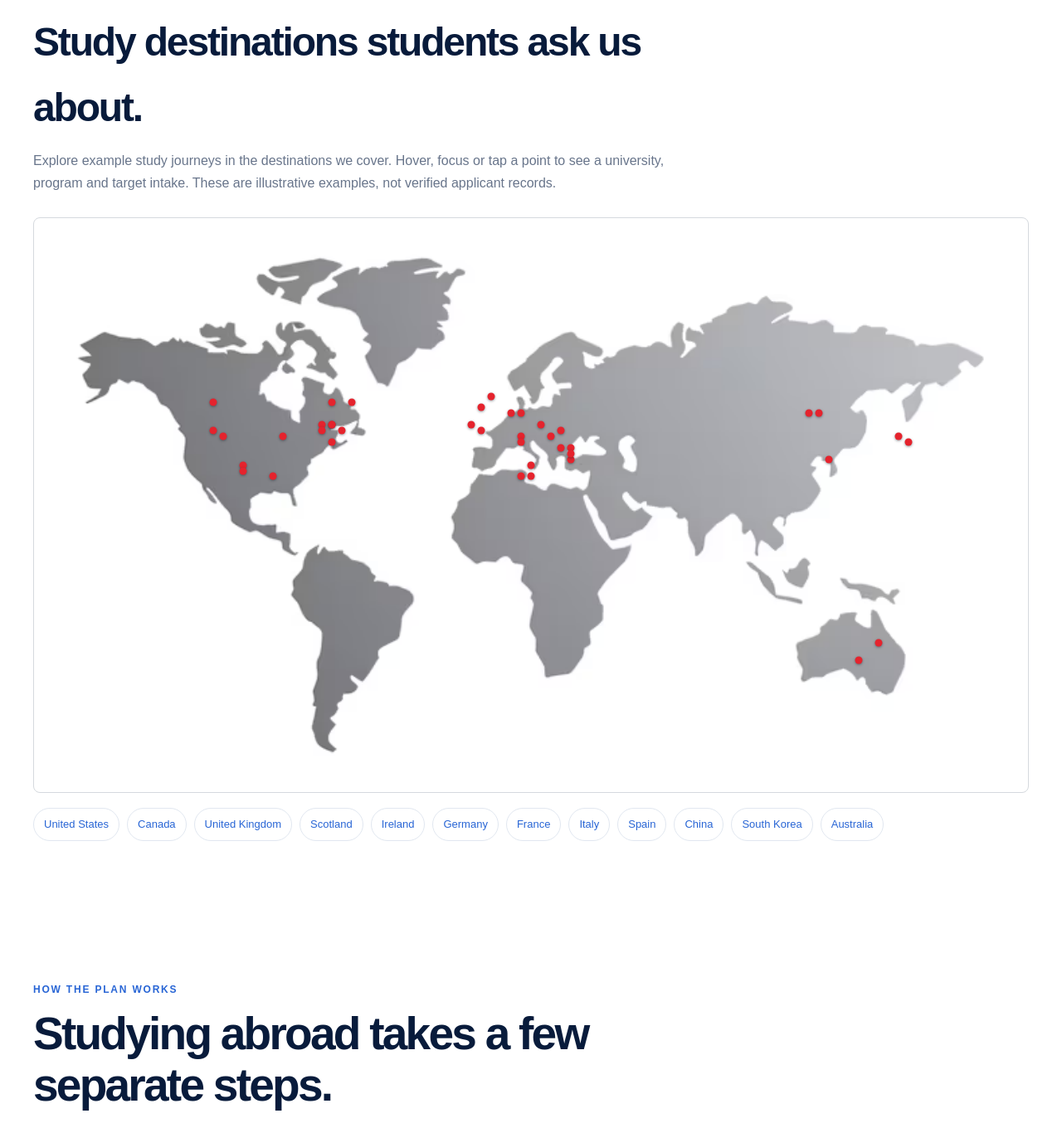
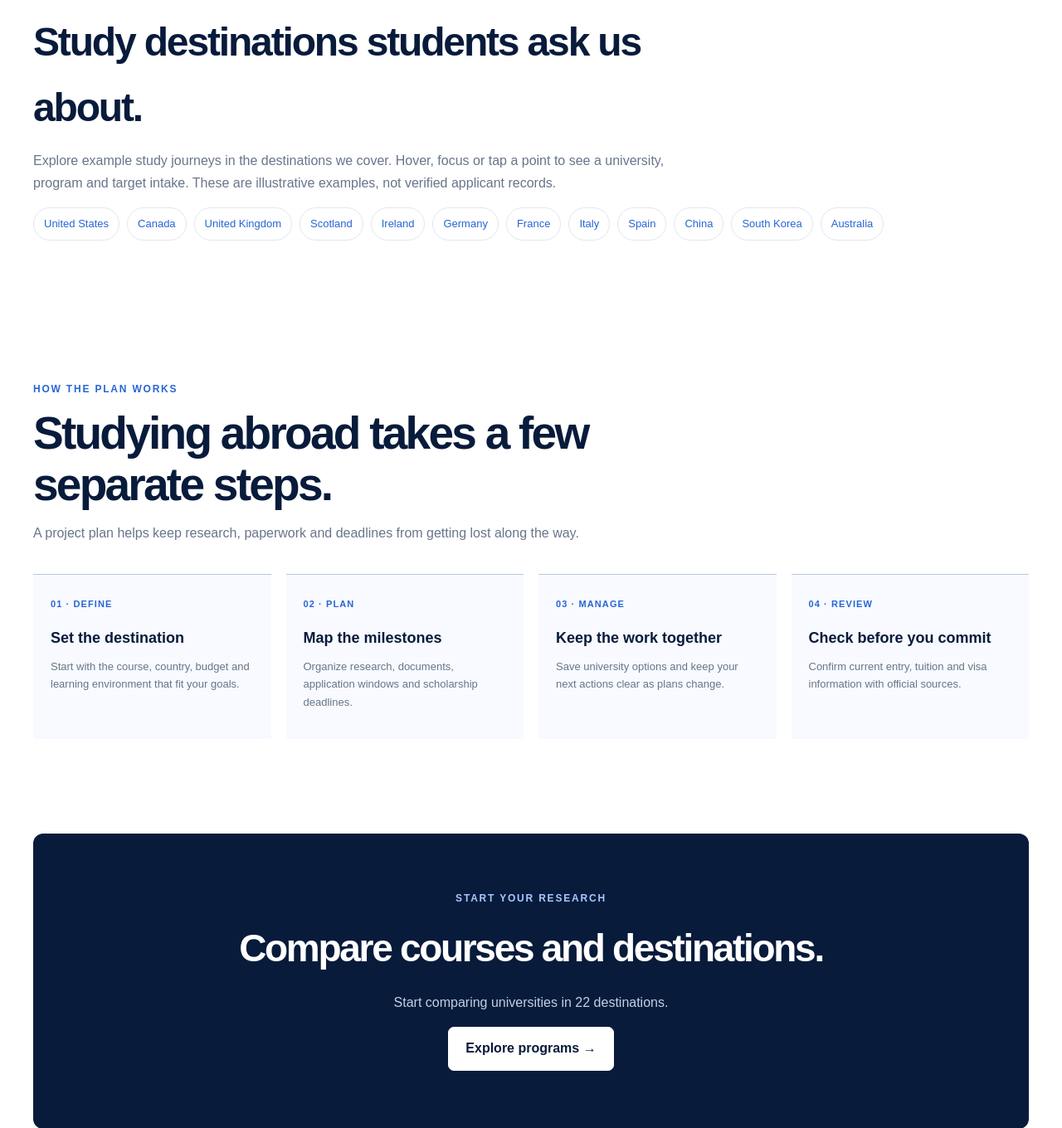
Before and after one commit to armanbalabekyan00-sys/unipatharmenia, a Flask app: page /about in a window 1280 px wide. Shown: the part 1344-2704 px from the top of the page at 83% size. Run offline with Flask 3, Linux system fonts and the light colour scheme; data that the repository does not hold is empty.

Commit message:
Update about.html

```diff
--- a/templates/about.html
+++ b/templates/about.html
@@ -28,7 +28,7 @@
     <section class="student-map-section page-shell">
         <div class="section-kicker">A WORLD OF POSSIBILITIES</div><h2>Study destinations students ask us about.</h2>
         <p class="muted">Explore example study journeys in the destinations we cover. Hover, focus or tap a point to see a university, program and target intake. These are illustrative examples, not verified applicant records.</p>
-        <div class="student-map" role="group" aria-label="Interactive example study destinations map">
+        <!-- <div class="student-map" role="group" aria-label="Interactive example study destinations map">
             <button class="map-point" style="--x:19%;--y:38%" data-country="United States · California" data-university="Stanford University" data-program="Computer Science · Master's" data-year="Autumn 2027" aria-label="Example: Stanford University, Computer Science Master's, Autumn 2027"><span class="map-point-tooltip"><strong>Stanford University</strong><span>Computer Science · Master's</span><small>United States · Autumn 2027</small></span></button>
             <button class="map-point" style="--x:21%;--y:43%" data-country="United States · California" data-university="University of California, Los Angeles" data-program="Psychology · Bachelor's" data-year="Autumn 2027" aria-label="Example: UCLA, Psychology Bachelor's, Autumn 2027"><span class="map-point-tooltip"><strong>University of California, Los Angeles</strong><span>Psychology · Bachelor's</span><small>United States · Autumn 2027</small></span></button>
             <button class="map-point" style="--x:29%;--y:36%" data-country="United States · Massachusetts" data-university="Harvard University" data-program="Public Health · Master's" data-year="2027" aria-label="Example: Harvard University, Public Health Master's, 2027"><span class="map-point-tooltip"><strong>Harvard University</strong><span>Public Health · Master's</span><small>United States · 2027</small></span></button>
@@ -69,7 +69,7 @@
             <button class="map-point" style="--x:87%;--y:38%" data-country="South Korea" data-university="KAIST" data-program="Engineering · Master's" data-year="2028" aria-label="Example: KAIST, Engineering Master's, 2028"><span class="map-point-tooltip"><strong>KAIST</strong><span>Engineering · Master's</span><small>South Korea · 2028</small></span></button>
             <button class="map-point" style="--x:83%;--y:77%" data-country="Australia · Victoria" data-university="University of Melbourne" data-program="Public Health · Master's" data-year="2027" aria-label="Example: University of Melbourne, Public Health Master's, 2027"><span class="map-point-tooltip"><strong>University of Melbourne</strong><span>Public Health · Master's</span><small>Australia · 2027</small></span></button>
             <button class="map-point" style="--x:85%;--y:74%" data-country="Australia · New South Wales" data-university="University of Sydney" data-program="Computer Science · Bachelor's" data-year="2028" aria-label="Example: University of Sydney, Computer Science Bachelor's, 2028"><span class="map-point-tooltip"><strong>University of Sydney</strong><span>Computer Science · Bachelor's</span><small>Australia · 2028</small></span></button>
-        </div>
+        </div> -->
         <div class="map-destinations"><a href="/universities?country=united-states">United States</a><a href="/universities?country=canada">Canada</a><a href="/universities?country=united-kingdom">United Kingdom</a><a href="/universities?country=scotland">Scotland</a><a href="/universities?country=ireland">Ireland</a><a href="/universities?country=germany">Germany</a><a href="/universities?country=france">France</a><a href="/universities?country=italy">Italy</a><a href="/universities?country=spain">Spain</a><a href="/universities?country=china">China</a><a href="/universities?country=south-korea">South Korea</a><a href="/universities?country=australia">Australia</a></div>
     </section>
     <section class="project-method page-shell">
```
